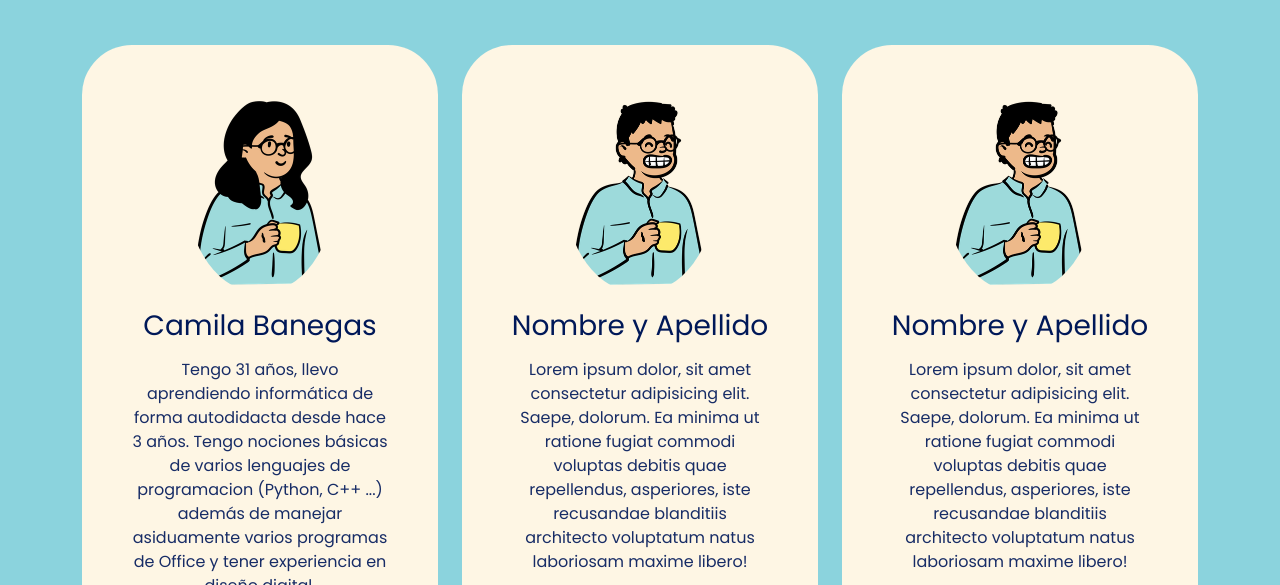
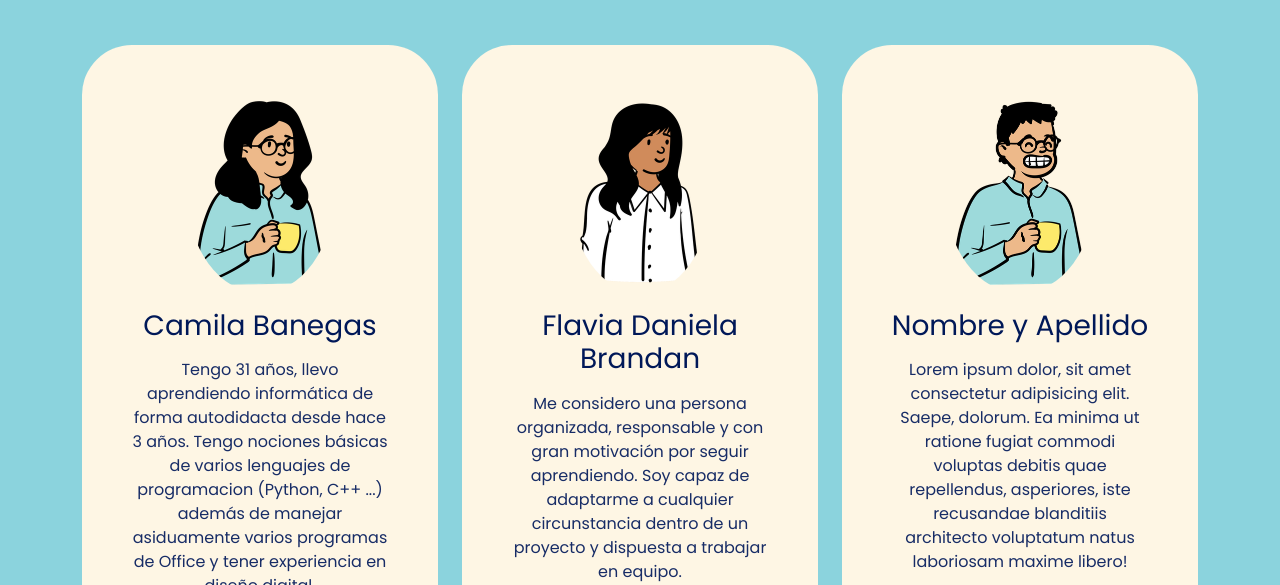
Before and after one commit to Cam-Bane/devtech-podcast-web, a plain HTML site: page index.html in a window 1280 px wide. Shown: the part 1190-1775 px from the top of the page. Drawn offline with nearby package versions, Linux system fonts and the light colour scheme.

Commit message:
tarjeta 2 modificada

```diff
--- a/index.html
+++ b/index.html
@@ -114,11 +114,11 @@
           <div class="col-md-6 col-lg-4 mb-3">
             <div class="card">
               <div class="card-body text-center p-5">
-                <img src="./assets/avatar.png" alt="avatar" class="img img-fluid rounded-circle mb-3">
-                <h3 class="title card-title mb-3">Nombre y Apellido</h3>
-                <p>Lorem ipsum dolor, sit amet consectetur adipisicing elit. Saepe, dolorum. Ea minima ut ratione fugiat
-                  commodi voluptas debitis quae repellendus, asperiores, iste recusandae blanditiis architecto
-                  voluptatum natus laboriosam maxime libero!</p>
+                <img src="./assets/avatar2.png" alt="avatar" class="img img-fluid rounded-circle mb-3">
+                <h3 class="title card-title mb-3">Flavia Daniela Brandan</h3>
+                <p>Me considero una persona organizada, responsable y con gran motivación por seguir aprendiendo.
+                  Soy capaz de adaptarme a cualquier circunstancia
+                  dentro de un proyecto y dispuesta a trabajar en equipo.</p>
                 <a href="#"><i class="bi bi-twitter text-dark mx-1 lead"></i></a>
                 <a href="#"><i class="bi bi-linkedin text-dark mx-1 lead"></i></a>
                 <a href="#"><i class="bi bi-github text-dark mx-1 lead"></i></a>
```
Also changed, not shown: assets/avatar2.png (added).
